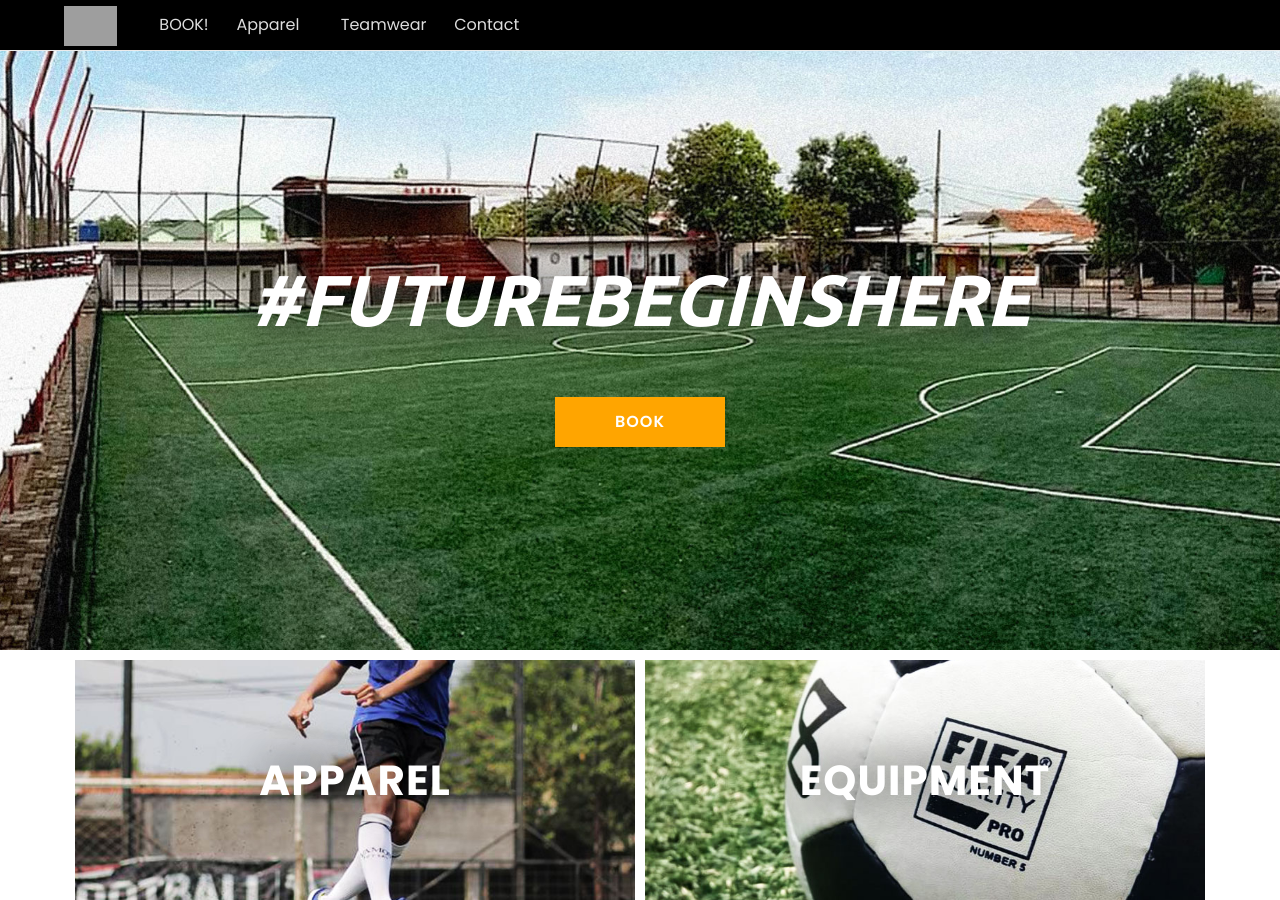
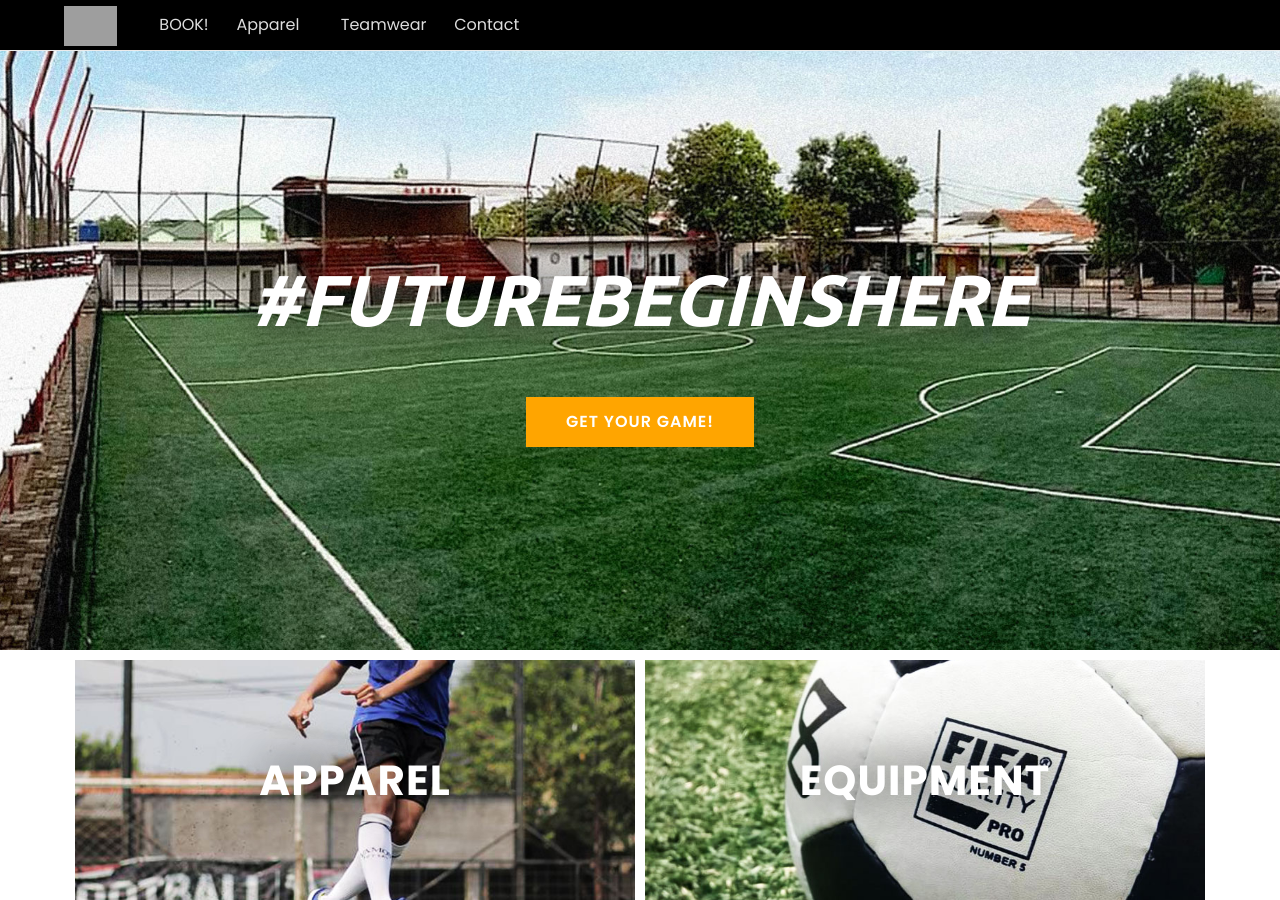
Before and after one commit to kemtol/sabnanifootball, a Jekyll site: the page built from index.html, in a window 1280 px wide and 900 px high. Built offline with Jekyll 4.4.1, drawn with Linux system fonts in a browser that asks for light colours; nearby versions of some CDN libraries; some web fonts are replaced; library files that are not in the unit come from our copies; grey boxes are pictures that could not be loaded.

Commit message:
Update jumbotron.html

```diff
--- a/_includes/jumbotron.html
+++ b/_includes/jumbotron.html
@@ -5,7 +5,7 @@
                     <div class="hero-content text-center">
                         <h6 class="d-none">SINCE 2012</h6>
                         <h2>#FUTUREBEGINSHERE</h2>
-                        <a href="#" class="btn essence-btn">book</a>
+                        <a href="#" class="btn essence-btn">GET YOUR GAME!</a>
                     </div>
                 </div>
             </div>
```
